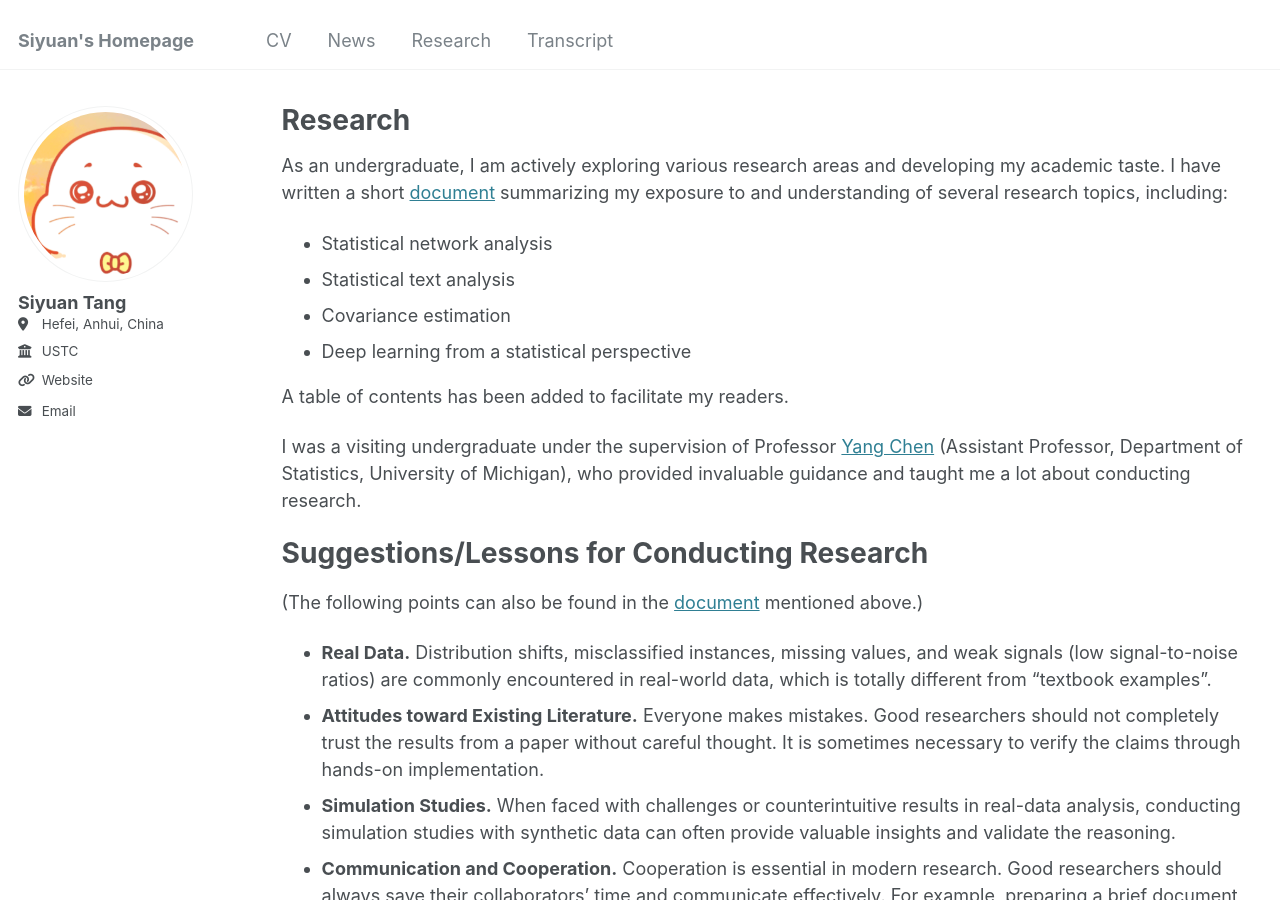
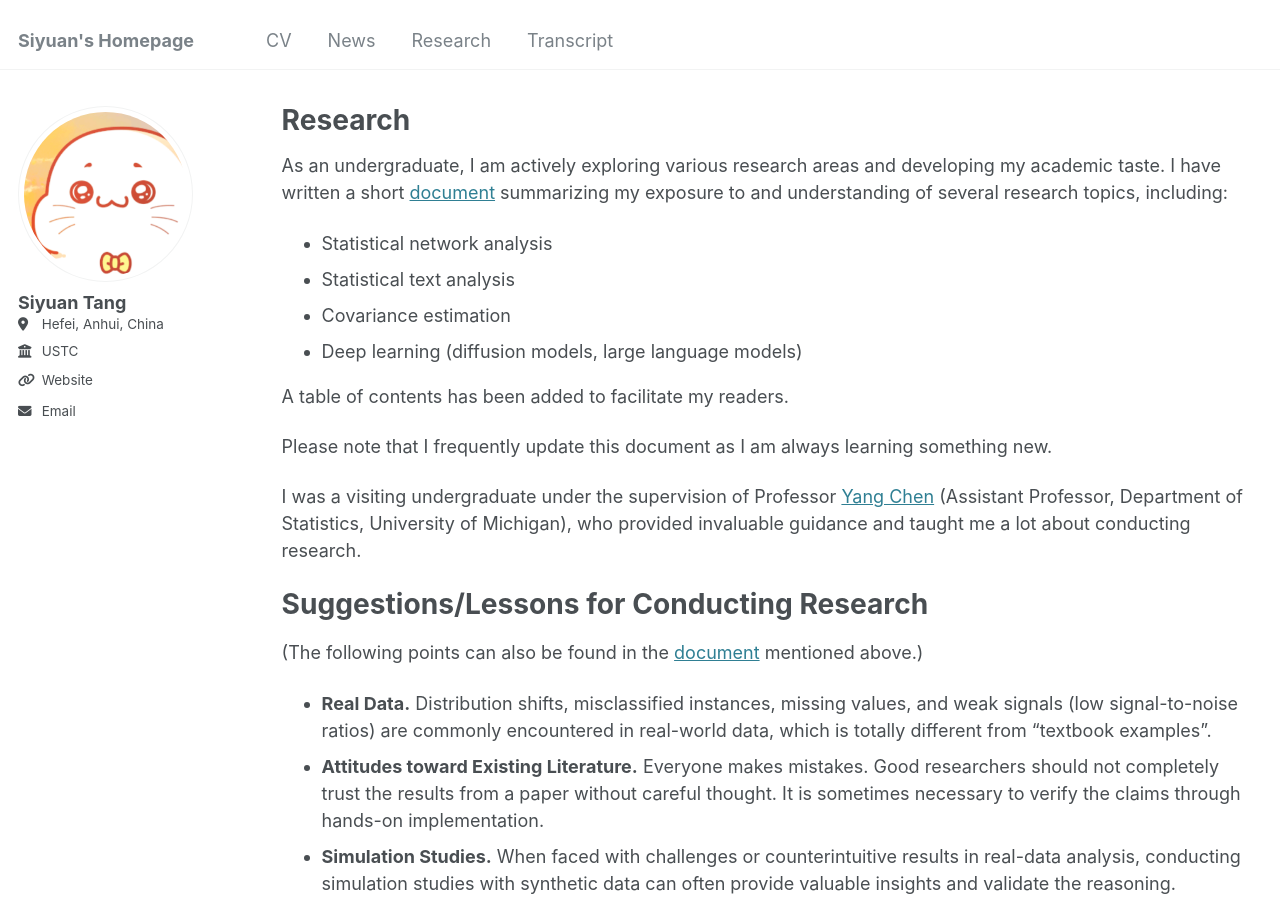
Before and after one commit to jacktangsy/jacktangsy.github.io, a Jekyll site: the page built from _pages/research.md, in a window 1280 px wide and 900 px high. Built offline with Jekyll 4.4.1, drawn with Linux system fonts in a browser that asks for light colours.

Commit message:
Update research.md

```diff
--- a/_pages/research.md
+++ b/_pages/research.md
@@ -11,9 +11,11 @@ As an undergraduate, I am actively exploring various research areas and developi
 - Statistical network analysis
 - Statistical text analysis
 - Covariance estimation
-- Deep learning from a statistical perspective
+- Deep learning (diffusion models, large language models)
 
 A table of contents has been added to facilitate my readers.
+
+Please note that I frequently update this document as I am always learning something new.
 
 I was a visiting undergraduate under the supervision of Professor <a href="https://yangchenfunstatistics.github.io/yangchen.github.io//" target="_blank">Yang Chen</a> (Assistant Professor, Department of Statistics, University of Michigan), who provided invaluable guidance and taught me a lot about conducting research.
 
```
